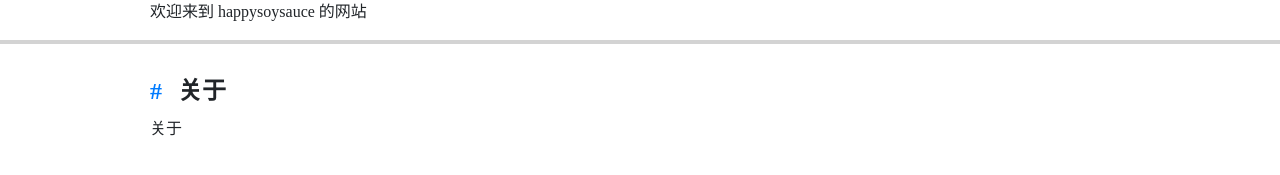
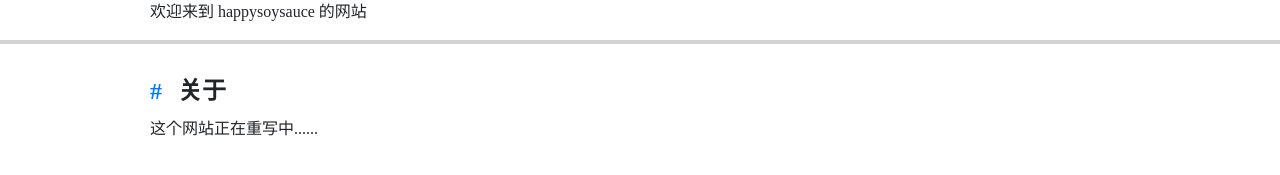
Before and after one commit to Happy-soy-sauce/Happy-soy-sauce.github.io, a plain HTML site: page index.html in a window 1280 px wide. Shown: the part 77-252 px from the top of the page. Drawn offline with nearby package versions, Linux system fonts and the light colour scheme; a web font is replaced by a local one.

Commit message:
Update index.html

```diff
--- a/index.html
+++ b/index.html
@@ -44,7 +44,7 @@
           <!-- about -->
           <section class="topic">
             <h2 id="about"><a href="#about">#</a>关于</h2>
-            <p>关于</p>
+            <p>这个网站正在重写中......</p>
           </section>
         </main>
     </div>
```
